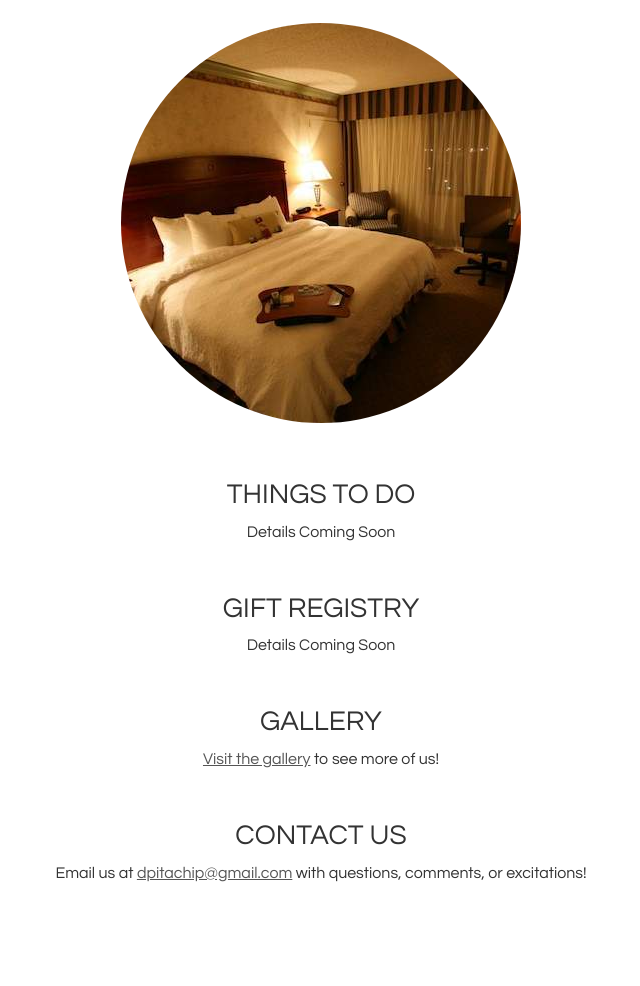
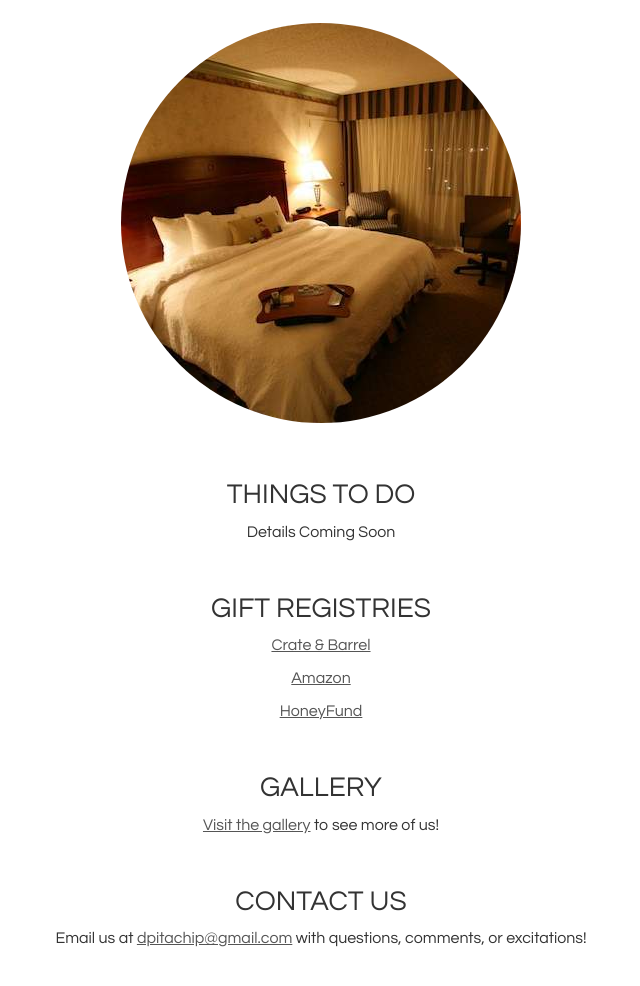
Before and after one commit to ccarpita/wedding, a website: page src/public/index.html in a window 1280 px wide. Shown: the part 3952-4938 px from the top of the page, without its empty margins (319-959 px from the left). Before the commit the page ends 4879 px from the top, so only its background shows below. Drawn offline with Linux system fonts and the light colour scheme.

Commit message:
Add registries
Change-Id: If93c2c23e33a9a4de5fdb3ec7258c40d6d3a2199

```diff
--- a/src/public/index.html
+++ b/src/public/index.html
@@ -183,8 +183,10 @@
 
       <div class="container">
         <a name="registry"></a>
-        <h2>Gift Registry</h2>
-        <p>Details Coming Soon</p>
+        <h2>Gift Registries</h2>
+        <p><a href="http://www.crateandbarrel.com/Gift-Registry/Danielle-Pollaci-and-Christopher-Carpita/r5206935">Crate &amp; Barrel</a></p>
+        <p><a href="http://www.amazon.com/registry/wedding/2OH743OTJTULW">Amazon</a></p>
+        <p><a href="http://www.honeyfund.com/wedding/dpita">HoneyFund</a></p>
       </div>
 
       <div class="container">
```
Also changed, not shown: 1 other file.
